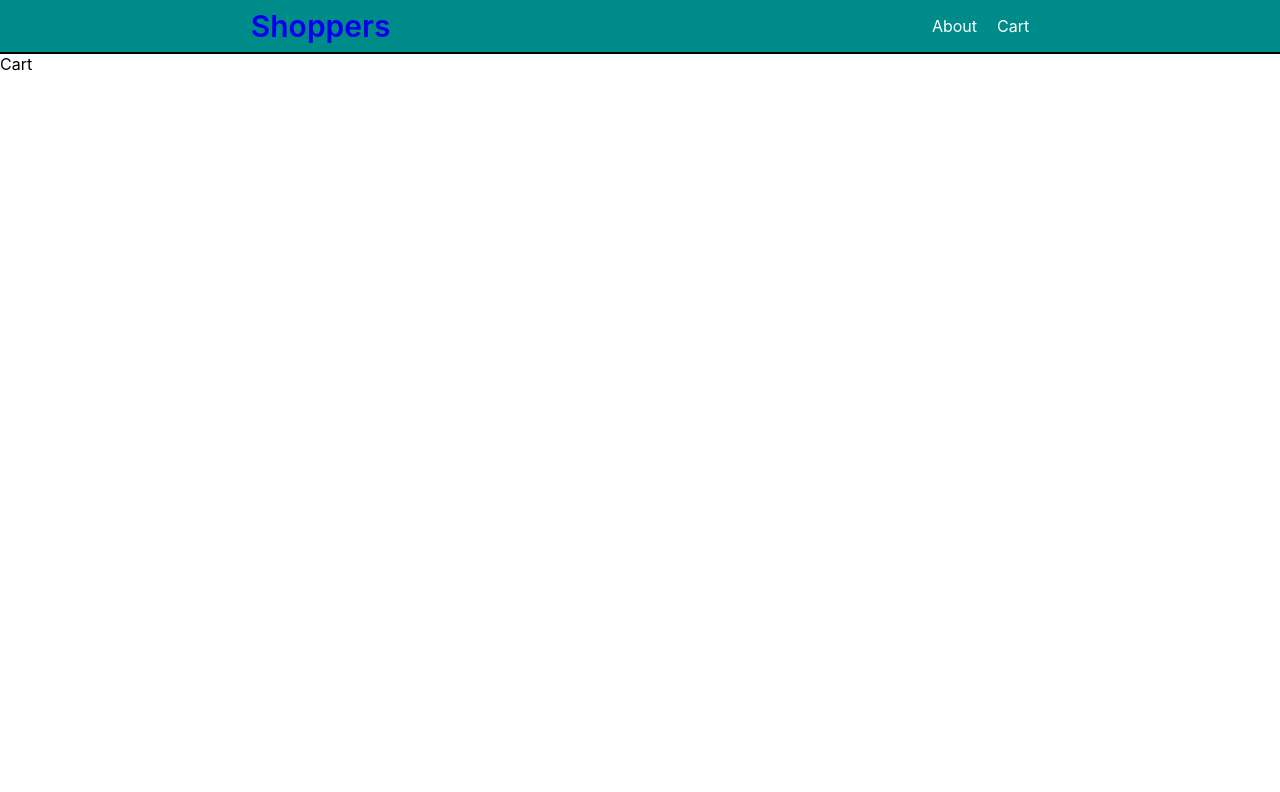
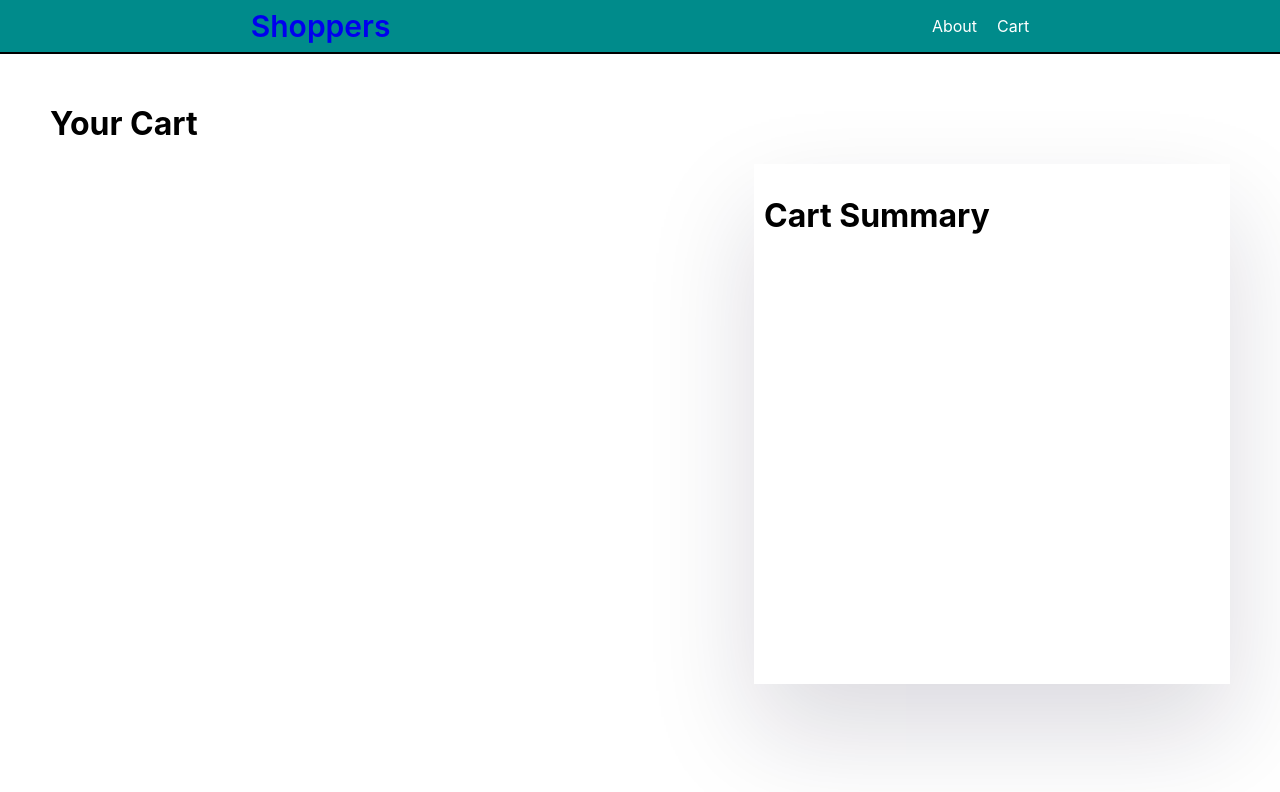
Before and after one commit to dnyanesh-ghodse07/react-class-project-may, a React (Create React App) app: page /cart in a window 1280 px wide. Shown: the top 792 px of the page. Built offline with nearby package versions, Linux system fonts and the light colour scheme.

Commit message:
context api added

```diff
--- a/src/App.js
+++ b/src/App.js
@@ -1,6 +1,7 @@
 import './App.scss';
 import React, { Suspense } from 'react';
 import { Route, Routes } from 'react-router-dom';
+import ShopContextProvider from './context/shopContext';
 
 const Navbar = React.lazy(() => import('./Components/Navbar/Navbar'));
 const ProductDetails = React.lazy(() => import('./Pages/ProductDetails/ProductDetails'));
@@ -11,6 +12,7 @@ function App() {
 
   return (
     <div className="App">
+      <ShopContextProvider>
         <Navbar />
         <Routes>
           <Route path='/' element={
@@ -25,6 +27,7 @@ function App() {
             <ProductDetails />
           </Suspense>} />
         </Routes>
+      </ShopContextProvider>
     </div>
   );
 }
--- a/src/Pages/Cart/Cart.jsx
+++ b/src/Pages/Cart/Cart.jsx
@@ -1,8 +1,50 @@
-import React from 'react'
+import React, {useContext} from 'react'
+import { ShopContext } from '../../context/shopContext'
+import data from '../../data.json';
+import './Cart.scss'
+
 
 const Cart = () => {
+  const {cartItems,addToCart, removeFromCart} = useContext(ShopContext);
+
+  const cartProducts = data.products.filter(product => cartItems[product.id] !== 0);
+
+  console.log(cartProducts);
+
   return (
-    <div>Cart</div>
+    <div className='cart'>
+      <div className="cart-top">
+        <h1>Your Cart</h1>
+      </div>
+      <div className="cart-main">
+        <div className="cart-products">
+            {
+              cartProducts.map(product => {
+                return (<>
+                  <div className="cart-item">
+                    <div className="cart-item-img">
+                      <img src={product.thumbnail} alt="" />
+                    </div>
+                    <div className="cart-item-details">
+                      <h3>{product.brand}</h3>
+                      <p>{product.title}</p>
+                      <h1>
+                        $ {cartItems[product.id] * product.price}
+                      </h1>
+                    </div>
+                    <button onClick={() => addToCart(product.id)}>+</button>
+                    <h4>{cartItems[product.id]}</h4>
+                    <button onClick={() => removeFromCart(product.id)}>-</button>
+                  </div>
+                </>)
+              })
+            }
+        </div>
+        <div className="cart-summary">
+            <h1>Cart Summary</h1>
+        </div>
+      </div>
+    </div>
   )
 }
 
--- a/src/Pages/Cart/Cart.scss
+++ b/src/Pages/Cart/Cart.scss
@@ -0,0 +1,40 @@
+.cart{
+    margin: 50px;
+.cart-main{
+    display: flex;
+    gap: 20px;
+    justify-content: space-between;
+    .cart-products{
+        flex: 3;
+        display: flex;
+        flex-direction: column;
+        gap: 10px;
+        .cart-item{
+            display: flex;
+            gap: 10px;
+            background-color: white;
+            box-shadow: rgba(17, 12, 46, 0.15) 0px 48px 100px 0px;
+            padding: 10px;
+            .cart-item-img{
+                img{
+                    width: 100px;
+                    object-fit: cover;
+                    height: 100%;
+                }
+            }
+            .cart-item-details{
+                line-height: 5px;
+            }
+        }
+    }
+
+
+    .cart-summary{
+        flex: 2;
+        width: 300px;
+        box-shadow: rgba(17, 12, 46, 0.15) 0px 48px 100px 0px;
+        height: 500px;
+        padding: 10px;
+    }
+}
+}
--- a/src/Pages/ProductDetails/ProductDetails.jsx
+++ b/src/Pages/ProductDetails/ProductDetails.jsx
@@ -1,13 +1,15 @@
-import React from 'react'
+import React, {useContext} from 'react'
 import "./ProductDetails.scss"
 import { useParams } from 'react-router-dom'
 import data from '../../data.json'
+import {ShopContext} from '../../context/shopContext';
 
 const ProductDetails = () => {
+  const {addToCart,removeFromCart,cartItems} = useContext(ShopContext);
   const {id} = useParams();
   const product = data.products.filter(p => p.id == id);
   const {images,brand,price,title,category,discountPercentage,description} = product[0];
-  console.log(product);
+  console.log(cartItems);
   return (
     <div className='product-details-container'>
 
@@ -27,7 +29,7 @@ const ProductDetails = () => {
                 <p>Discount: {discountPercentage} %</p>
             </div>
           </div>
-          <button>Add to cart</button>
+          <button onClick={() => addToCart(id)}>Add to cart</button>
         </div>
       </div>
 
--- a/src/context/shopContext.jsx
+++ b/src/context/shopContext.jsx
@@ -1 +1,39 @@
-import { createContext } from "react";
+import { createContext, useState } from "react";
+import data from '../data.json';
+
+export const ShopContext = createContext(null);
+
+const ShopContextProvider = ({children}) => {
+    const getDefaultCart = () => {
+        let cart = {};
+        for (let i = 1; i < data.products.length + 1; i++) {
+            cart[i] = 0;
+        }
+        return cart;
+    }
+
+    const [cartItems, setCartItems] = useState(getDefaultCart());
+
+    const addToCart = (itemId) => {
+        setCartItems(prev => {
+            return ({...prev, [itemId]: Number(prev[itemId]) + 1})
+        })
+    }
+
+
+    const removeFromCart = (itemId) => {
+        setCartItems(prev => {
+            return ({...prev, [itemId]: Number(prev[itemId]) - 1})
+        })
+    }
+
+    return (
+        <ShopContext.Provider value={{addToCart,removeFromCart,cartItems}}>
+            {children}
+        </ShopContext.Provider>
+    )
+
+
+}
+
+export default ShopContextProvider;
```
Lines whose indentation alone changed are shown as unchanged.
